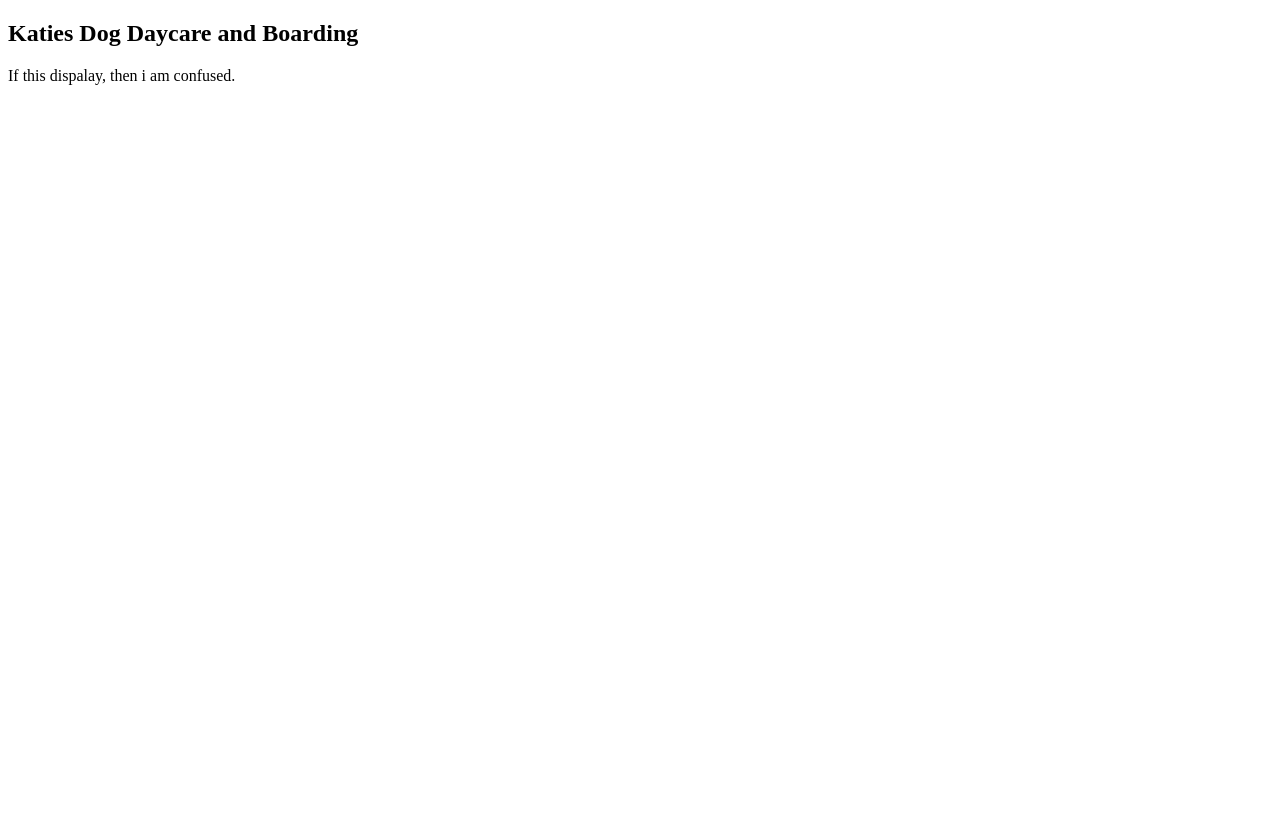
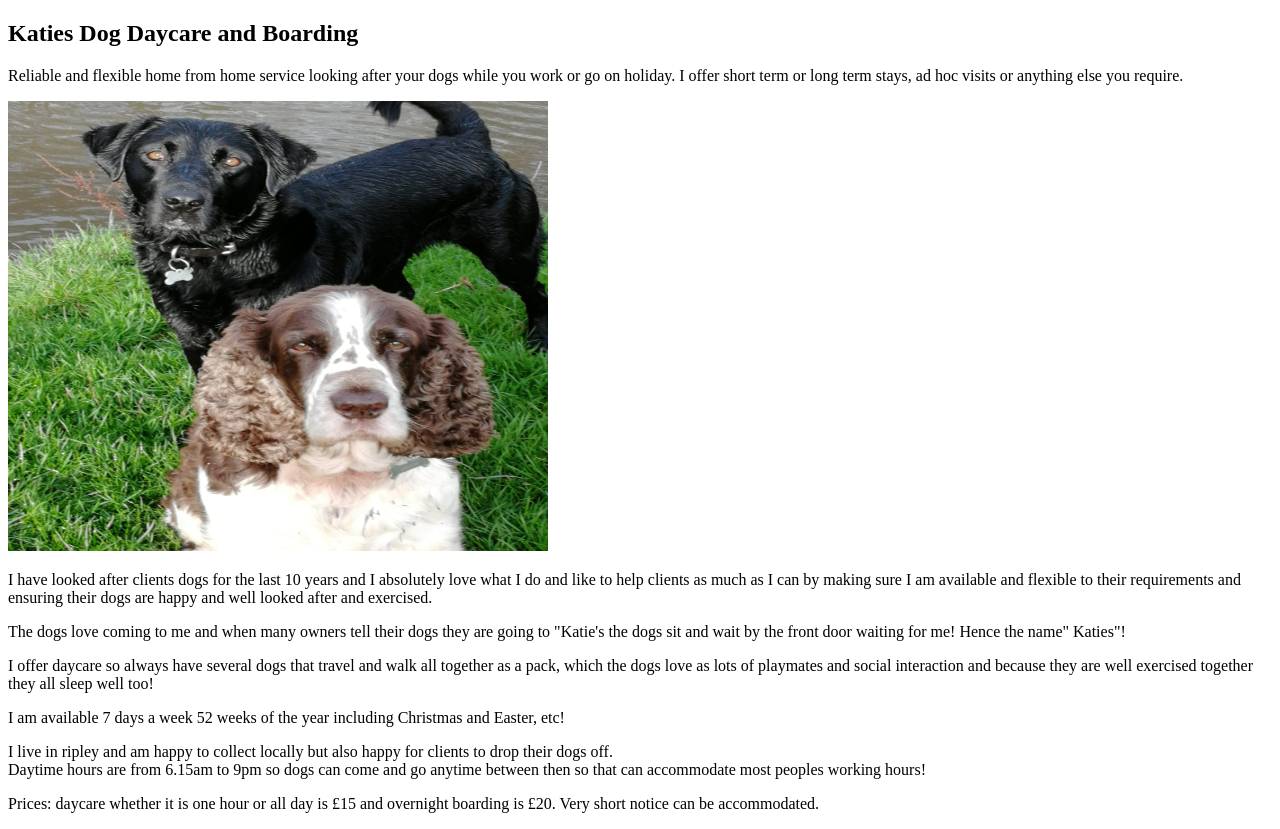
Before and after one commit to JCON3DEV/KatiesDogDaycare, a plain HTML site: page index.html in a window 1280 px wide. Before the commit the page ends 800 px from the top, so only its background shows below. Drawn offline with Linux system fonts and the light colour scheme; files that its build step writes are made by us from their sources.

Commit message:
Third commit
Added text content
Added some image assets.
Prior to bootstrap

```diff
--- a/index.html
+++ b/index.html
@@ -1,4 +1,3 @@
-<!doctype html>
 <!DOCTYPE html>
 <html lang="en" dir="ltr">
   <head>
@@ -6,14 +5,43 @@
     <meta name="Katies Dog Daycare" content="Boarding, kenneling and walking dog care">
     <meta name="Jordan Heasman" content="Information, prices and availability for dog care">
 
+
+
     <link rel="stylesheet" href="/css/master.css" type="text/css">
     <title>Katie's Dog daycare</title>
   </head>
   <body>
     <section class="main">
       <h1>Katies Dog Daycare and Boarding</h1>
-      <p>If this dispalay, then i am confused.</p>
-
+      <p>Reliable and flexible home from home service looking after your dogs
+        while you work or go on holiday. I offer short term or long term stays,
+        ad hoc visits or anything else you require.</p>
+      <img src="assets/photo1.jpg" alt="Dog sleeping upside down" height="450" width="540">
+    </section>
+    <section class="about">
+      <p>I have looked after clients dogs for the last 10 years and I absolutely
+        love what I do and like to help clients as much as I can by making sure
+        I am available and flexible to their requirements and ensuring their dogs
+        are happy and well looked after and exercised.</p>
+      <p>The dogs love coming to me and when many owners tell their dogs they are
+        going to "Katie's  the dogs sit and wait by the front door waiting for me!
+        Hence the name" Katies"!</p>
+      <p>I offer daycare so always have several dogs that travel and walk all
+        together as a pack, which the dogs love as lots of playmates and social
+        interaction and because they are well exercised together they all sleep
+        well too!</p>
+    </section>
+    <section class="hours">
+      <p>I am available 7 days a week 52 weeks of the year including Christmas
+        and Easter, etc!</p>
+      <p>I live in ripley and am happy to collect locally but also happy for
+        clients to drop their dogs off. <br>Daytime hours are from 6.15am to 9pm so
+        dogs can come and go anytime between then so that can accommodate most
+        peoples working hours!</p>
+    </section>
+    <section class="prices">
+      <p>Prices: daycare whether it is one hour or all day is £15 and overnight
+        boarding is £20. Very short notice can be accommodated.</p>
     </section>
 
   </body>
```
Also changed, not shown: assets/PHOTO-2018-12-15-11-00-48.jpg (added), assets/PHOTO-2018-12-15-11-01-52.jpg (added), assets/PHOTO-2018-12-15-11-01-52_1.jpg (added), assets/PHOTO-2018-12-15-11-01-52_3.jpg (added), assets/PHOTO-2018-12-15-11-01-52_4.jpg (added), assets/PHOTO-2018-12-15-11-05-40.jpg (added), assets/PHOTO-2018-12-15-11-05-40_1.jpg (added), assets/PHOTO-2018-12-15-11-05-41.jpg (added), assets/PHOTO-2018-12-15-11-05-41_1.jpg (added), assets/PHOTO-2018-12-15-11-05-42.jpg (added), assets/PHOTO-2018-12-15-11-05-42_1.jpg (added), assets/PHOTO-2018-12-15-11-05-42_2.jpg (added), assets/PHOTO-2018-12-15-11-05-42_3.jpg (added), assets/PHOTO-2018-12-15-11-05-42_4.jpg (added), 3 more files.
